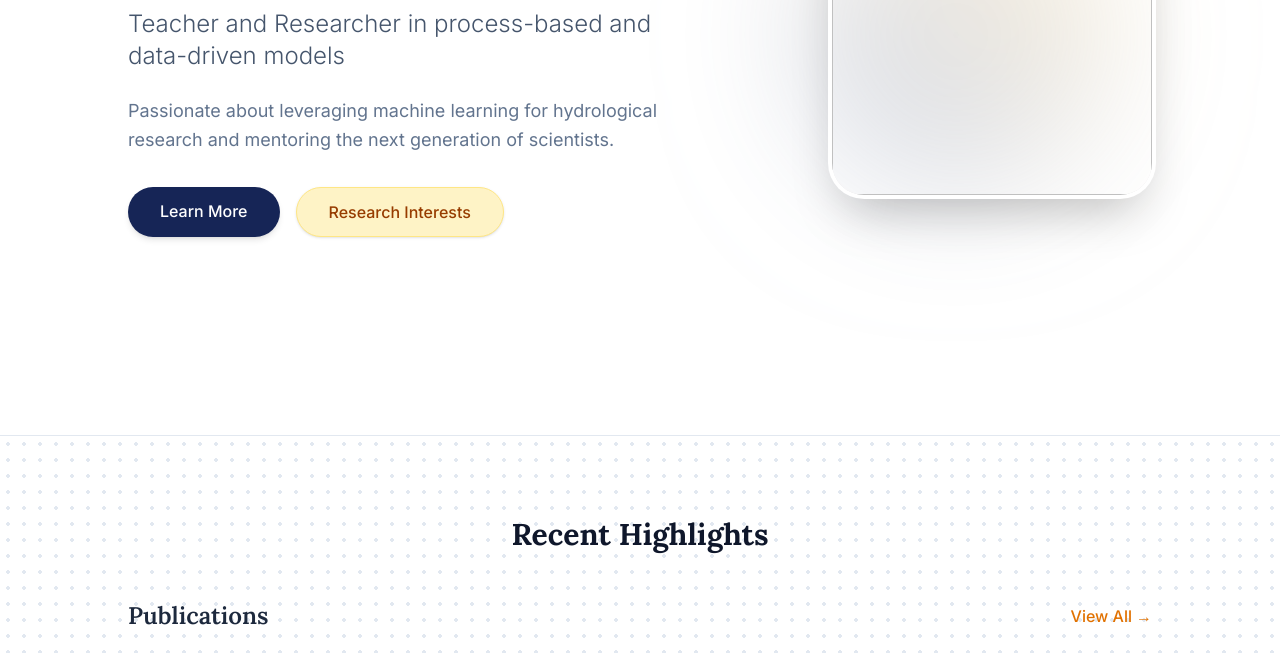
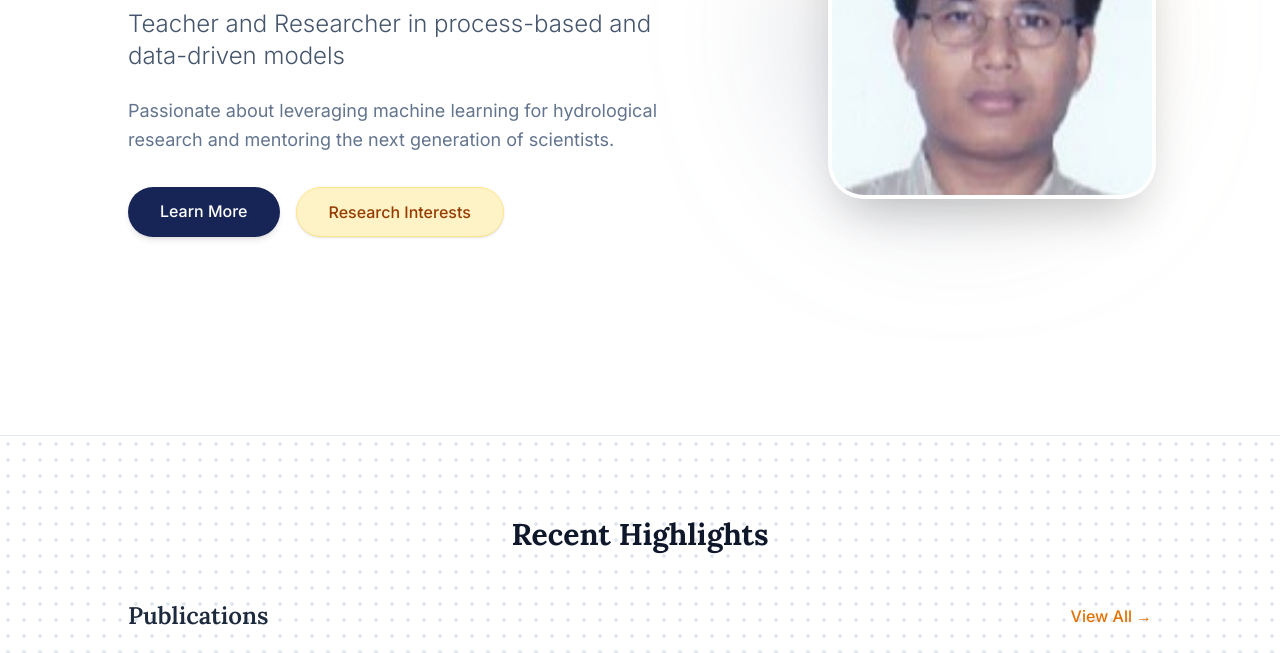
Before and after one commit to tejasnayak25/internships-web-v2, a website: page index.html in a window 1280 px wide. Shown: the part 447-1100 px from the top of the page. Drawn offline with Linux system fonts and the light colour scheme; the site is published under a folder, as on GitHub Pages, so addresses that start at the root find nothing; no server answers.

Commit message:
fix: correct image path for profile photo in index.html

```diff
--- a/index.html
+++ b/index.html
@@ -94,7 +94,7 @@
                         <div
                             class="absolute inset-0 bg-gradient-to-tr from-blue-900 to-amber-400 rounded-full blur-3xl opacity-20 -z-10 mix-blend-multiply w-80 h-80 top-1/2 left-1/2 transform -translate-x-1/2 -translate-y-1/2 hidden md:block">
                         </div>
-                        <img src="/images/photo.jpg"
+                        <img src="./images/photo.jpg"
                             alt="Dr. Surajit Deb Barma"
                             class="rounded-[2rem] object-cover w-64 h-64 md:w-72 md:h-72 lg:w-80 lg:h-80 shadow-2xl ring-4 ring-white relative z-10 transition-transform duration-500 hover:scale-[1.02]">
                     </div>
```
